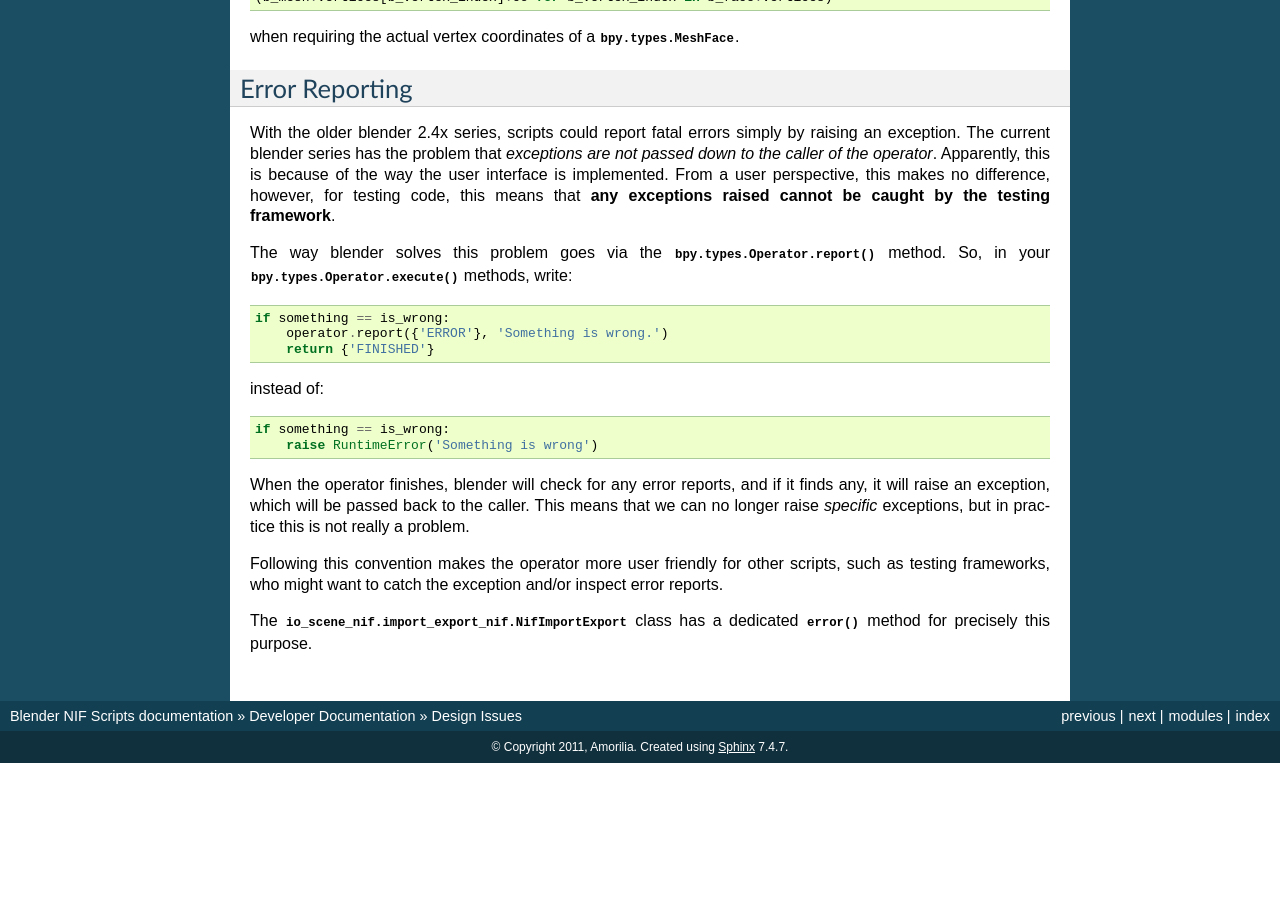
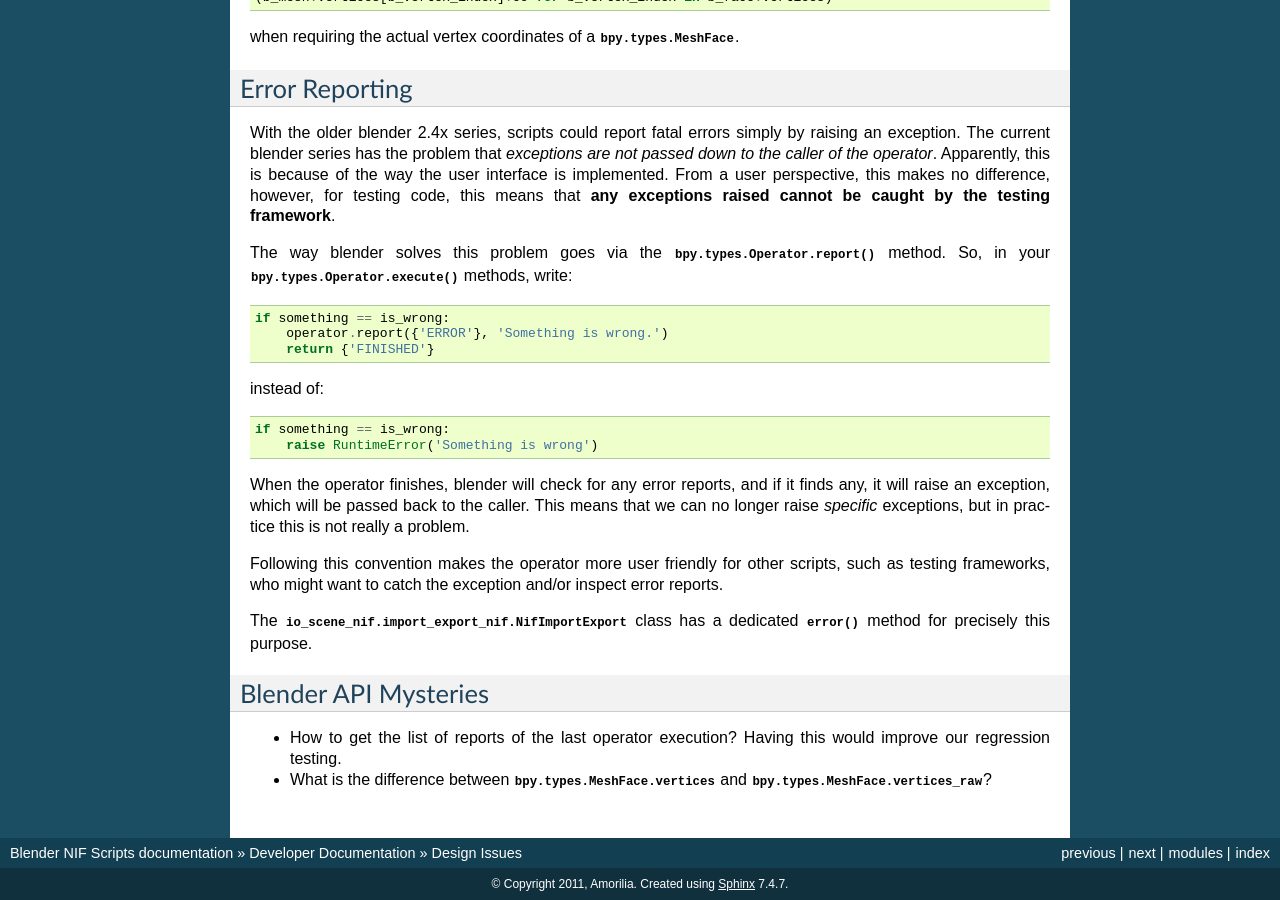
Before and after one commit to niftools/blender_niftools_addon, a Sphinx documentation site: the page built from docs/development/design.rst, in a window 1280 px wide and 900 px high, scrolled down 982 px. Built offline with Sphinx 7.4.7, drawn with Linux system fonts in a browser that asks for light colours; formulas are drawn with MathJax 3; the version number could not be read and is left out; before the commit the page ends 1745 px from its top, so only the background shows below that; some of the changed text lies outside the part shown.

Commit message:
Section for Blender API mysteries.

```diff
--- a/docs/development/design.rst
+++ b/docs/development/design.rst
@@ -100,3 +100,12 @@ The :class:`io_scene_nif.import_export_nif.NifImportExport` class has
 a dedicated
 :meth:`~io_scene_nif.import_export_nif.NifImportExport.error` method
 for precisely this purpose.
+
+Blender API Mysteries
+---------------------
+
+* How to get the list of reports of the last operator execution?
+  Having this would improve our regression testing.
+
+* What is the difference between :attr:`bpy.types.MeshFace.vertices`
+  and :attr:`bpy.types.MeshFace.vertices_raw`?
```
